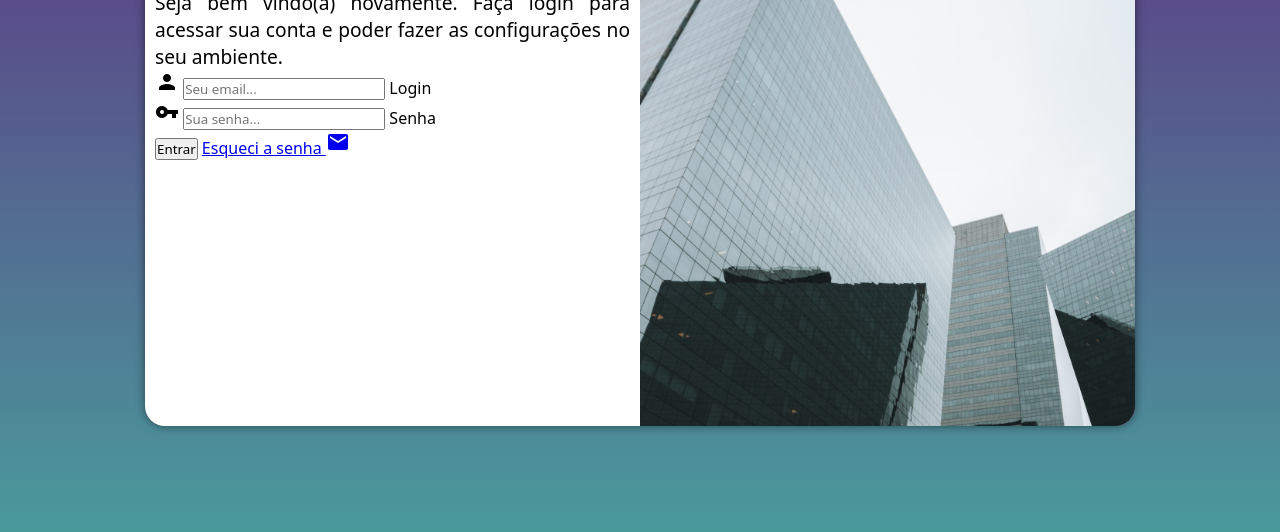
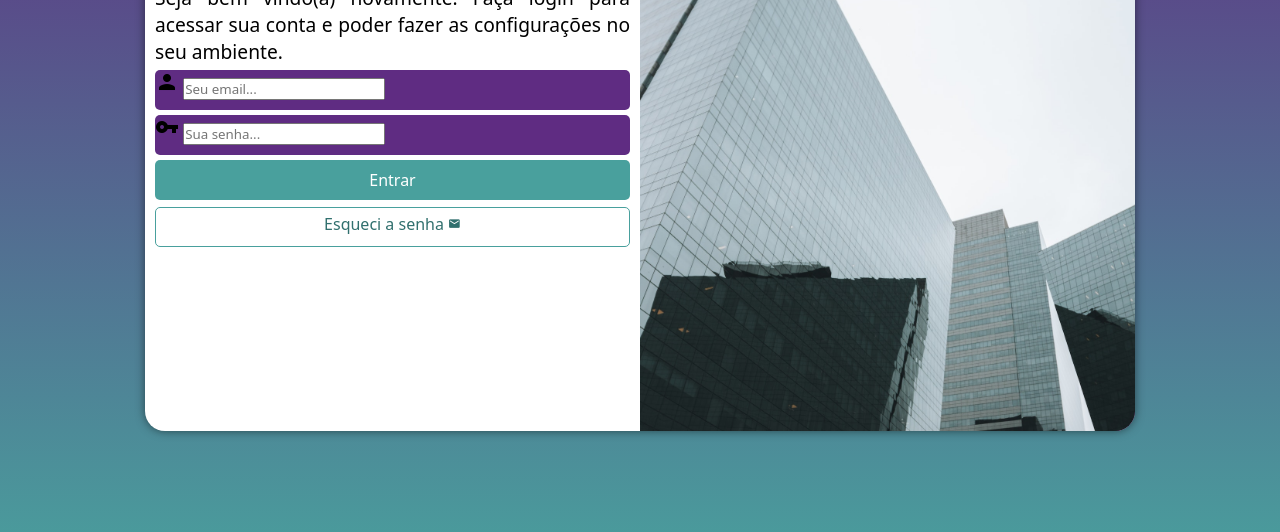
Before and after one commit to leonardovere/projeto-login, a plain HTML site: page index.html in a window 1280 px wide. Shown: the part 224-756 px from the top of the page. Drawn offline with Linux system fonts and the light colour scheme.

Commit message:
Formatação do formulário

```diff
--- a/estilos/style.css
+++ b/estilos/style.css
@@ -43,7 +43,7 @@ section#login {
     overflow: hidden;
     background-color: white;
     width: 250px;
-    height: 500px;
+    height: 510px;
     border-radius: 20px;
     box-shadow: 0px 0px 10px rgba(0, 0, 0, 0.5);
     transition: width .3s, height .3s;
@@ -74,3 +74,55 @@ div#formulario > p {
     font-size: 0.8em;
     text-align: justify;
 }
+
+form > div.campo {
+    background-color: var(--cor-lilas);
+    display: block;
+    width: 100%;
+    height: 40px;
+    border-radius: 5px;
+    margin: 5px 0px;
+}
+
+div.campo > label {
+    display: none;
+}
+
+form > input[type="submit"] {
+    display: block;
+    font-size: 1em;
+    width: 100%;
+    height: 40px;
+    background-color: var(--cor-verde);
+    color: white;
+    border: none;
+    border-radius: 5px;
+    cursor: pointer;
+}
+
+form > input[type="submit"]:hover {
+    background-color: #31706e;
+}
+
+form > a.botao {
+    display: block;
+    text-align: center;
+    font-size: 1em;
+    width: 100%;
+    height: 40px;
+    padding-top: 5px;
+    margin-top: 7px;
+    background-color: white;
+    color: #31706e;
+    border: 1px solid var(--cor-verde);
+    border-radius: 5px;
+    text-decoration: none;
+}
+
+form > a.botao:hover {
+    background-color: #6ae9e5;
+}
+
+form > a.botao i {
+    font-size: 0.8em;
+}
--- a/index.html
+++ b/index.html
@@ -35,7 +35,7 @@
                     </div>
 
                     <input type="submit" value="Entrar">
-                    <a href="esqueci.html">Esqueci a senha <i class="material-icons">mail</i> </a>
+                    <a href="esqueci.html" class="botao">Esqueci a senha <i class="material-icons">mail</i> </a>
                 </form>
             </div>
         </section>
```
